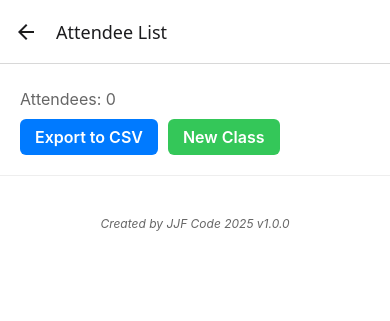
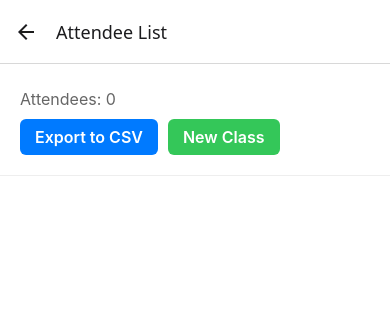
Before and after one commit to jjfcode/CheckInApp, a React Native app: screen /AttendeeList in a window 390 px wide. Shown: the top 321 px of the page. Built offline with nearby package versions, Linux system fonts and the light colour scheme.

Commit message:
fix a bug on the footer

```diff
--- a/src/screens/AttendeeListScreen.tsx
+++ b/src/screens/AttendeeListScreen.tsx
@@ -225,11 +225,6 @@ export const AttendeeListScreen: React.FC = () => {
         renderItem={renderItem}
         keyExtractor={(item) => item.id}
         contentContainerStyle={styles.list}
-        ListFooterComponent={() => (
-          <Text style={styles.footer}>
-            Created by JJF Code 2025 v1.0.0
-          </Text>
-        )}
       />
 
       <Modal
@@ -430,11 +425,4 @@ const styles = StyleSheet.create({
   disabledText: {
     opacity: 0.6,
   },
-  footer: {
-    color: '#666',
-    fontSize: 12,
-    textAlign: 'center',
-    paddingVertical: 20,
-    fontStyle: 'italic',
-  },
 });
```
